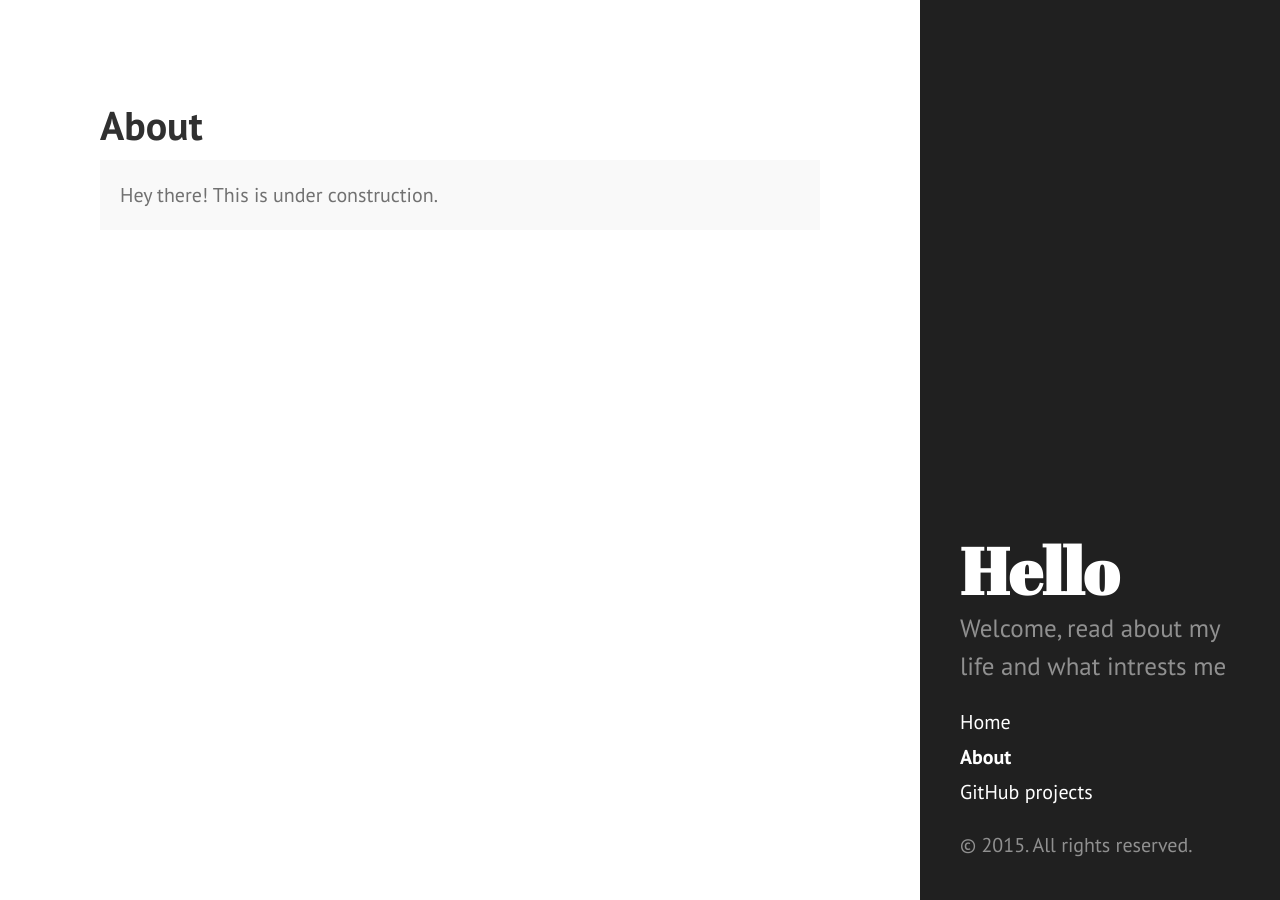
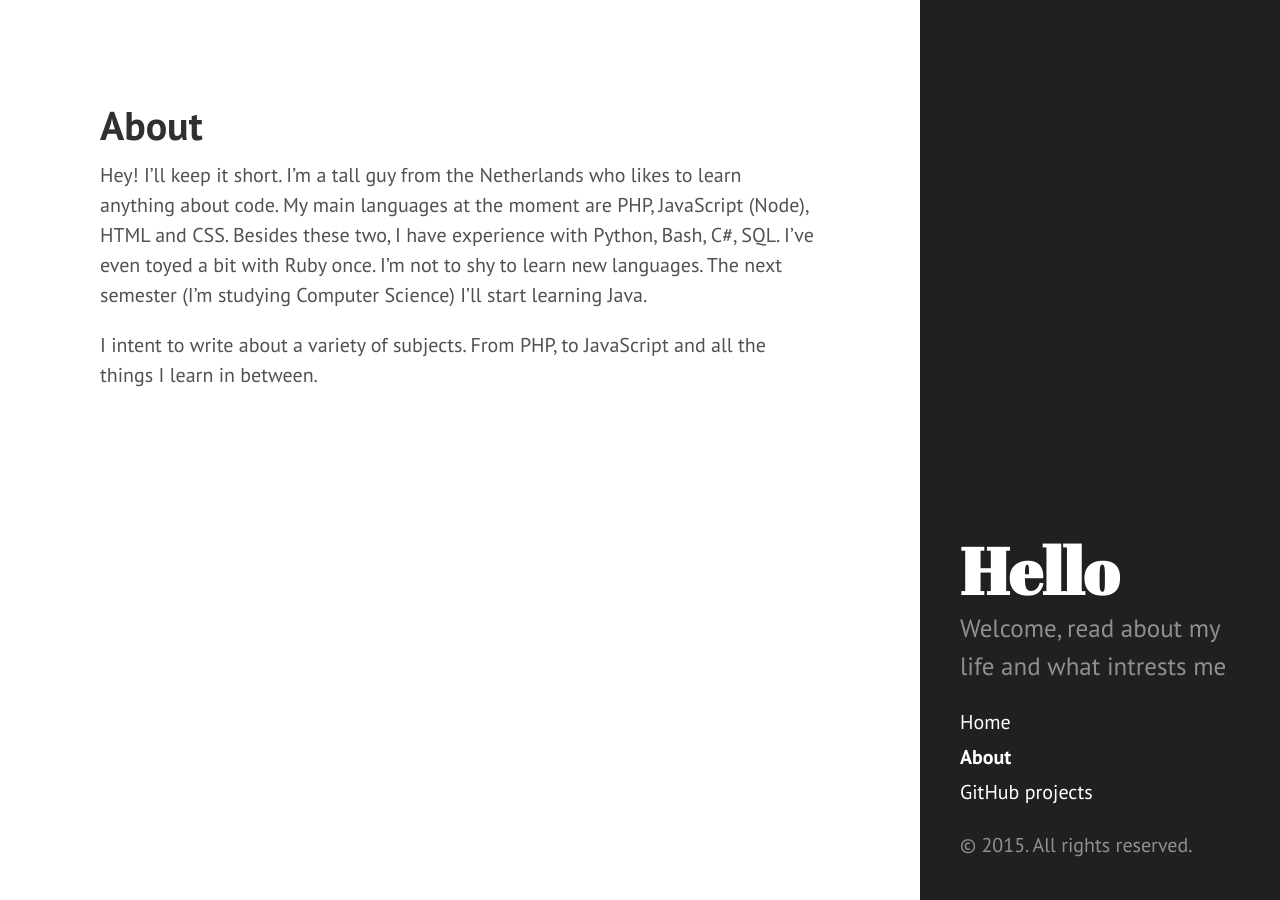
Before and after one commit to megawubs/megawubs.github.io, a Jekyll site: the page built from about.md, in a window 1280 px wide. Built offline with Jekyll 4.4.1, drawn with Linux system fonts in a browser that asks for light colours; nearby versions of some CDN libraries.

Commit message:
Updated about

```diff
--- a/about.md
+++ b/about.md
@@ -3,6 +3,9 @@ layout: page
 title: About
 ---
 
-<p class="message">
-  Hey there! This is under construction.
-</p>
+Hey! I'll keep it short. I'm a tall guy from the Netherlands who likes to learn anything about code. My main
+languages at the moment are PHP, JavaScript (Node), HTML and CSS. Besides these two, I have experience with Python,
+Bash, C#, SQL. I've even toyed a bit with Ruby once. I'm not to shy to learn new languages. The next semester (I'm
+studying Computer Science) I'll start learning Java.
+
+I intent to write about a variety of subjects. From PHP, to JavaScript and all the things I learn in between.
```
